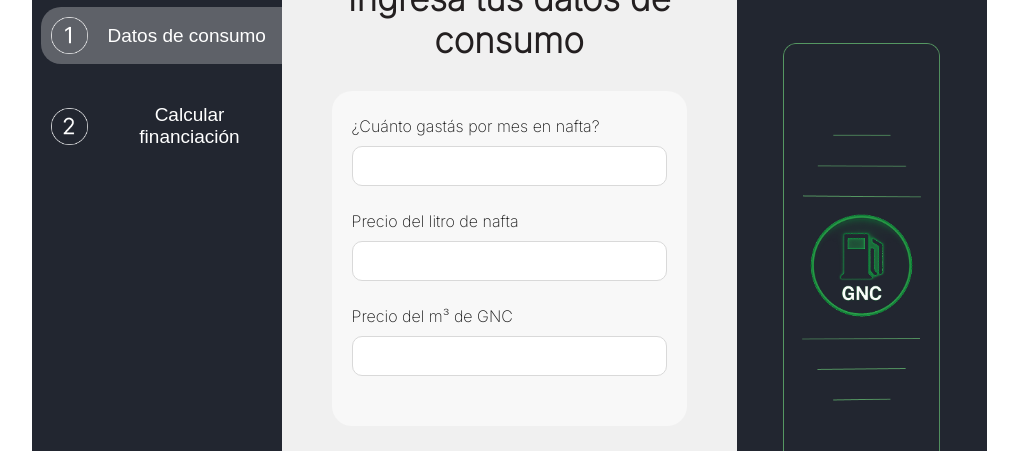
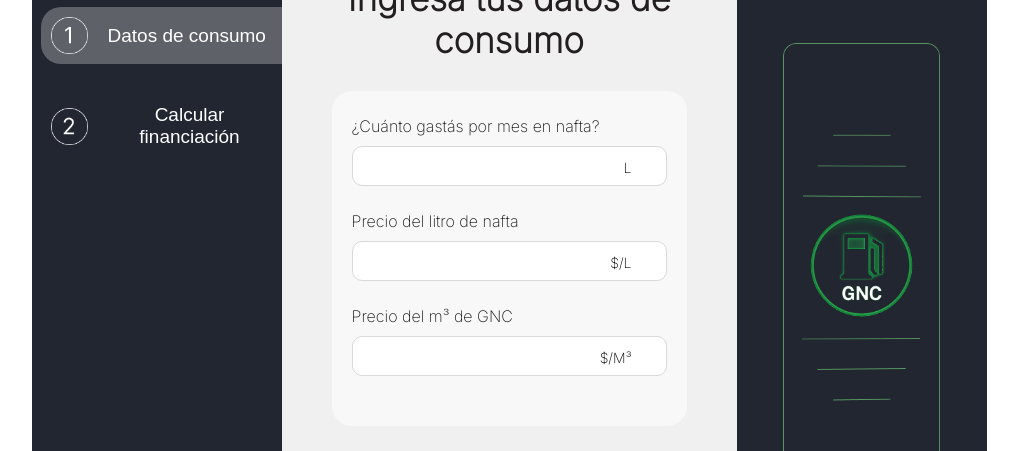
Before and after one commit to IvanDerlich/esigas, a Next.js app: page /equipos in a window 1280 px wide. Shown: the part 2020-2471 px from the top of the page, without its empty margins (131-1149 px from the left). Built offline with nearby package versions, Linux system fonts and the light colour scheme; a web font is replaced by a local one.

Commit message:
Agrego unidades en inputs

```diff
--- a/src/app/components/calculator/calculator.tsx
+++ b/src/app/components/calculator/calculator.tsx
@@ -212,6 +212,7 @@ export default function Calculator() {
               <div className={styles.inputContainer}>
                 <form className={styles.form}>
                   <label>¿Cuánto gastás por mes en nafta?</label>
+                  <div className={styles.inputWithUnit}>
                   <input
                     className={styles.input}
                     type="number"
@@ -228,8 +229,11 @@ export default function Calculator() {
                       setFuelMonthly(num);
                     }}
                   />
+                  <span className={styles.unit}>L</span>
+                  </div>
 
                   <label>Precio del litro de nafta</label>
+                  <div className={styles.inputWithUnit}>
                   <input
                     className={styles.input}
                     type="number"
@@ -246,8 +250,11 @@ export default function Calculator() {
                       setFuelPrice(num);
                     }}
                   />
+                  <span className={styles.unit}>$/L</span>
+                  </div>
 
                   <label>Precio del m³ de GNC</label>
+                  <div className={styles.inputWithUnit}>
                     <input
                       className={styles.input}
                       type="number"
@@ -264,6 +271,8 @@ export default function Calculator() {
                         setGncPrice(num);
                       }}
                     />
+                    <span className={styles.unit}>$/M³</span>
+                  </div>
                 </form>
 
                 {calculatedStep1 && (
@@ -377,6 +386,7 @@ export default function Calculator() {
                 <div className={styles.inputContainer}>
                   <form className={styles.form}>
                     <label>Precio del equipo</label>
+                    <div className={styles.inputWithUnit}>
                       <input
                         className={styles.input}
                         type="number"
@@ -393,6 +403,8 @@ export default function Calculator() {
                           setEquipmentPrice(num);
                         }}
                       />
+                      <span className={styles.unit}>$</span>
+                    </div>
 
                     <label>Cuotas</label>
                     <input
@@ -413,6 +425,7 @@ export default function Calculator() {
                     />
 
                     <label>Interés anual</label>
+                    <div className={styles.inputWithUnit}>
                       <input
                         className={styles.input}
                         type="number"
@@ -429,6 +442,8 @@ export default function Calculator() {
                           setAnnualInterest(num);
                         }}
                       />
+                      <span className={styles.unit}>%</span>
+                    </div>
                   </form>
 
                   {calculatedStep2 && (
```
Lines whose indentation alone changed are shown as unchanged.
